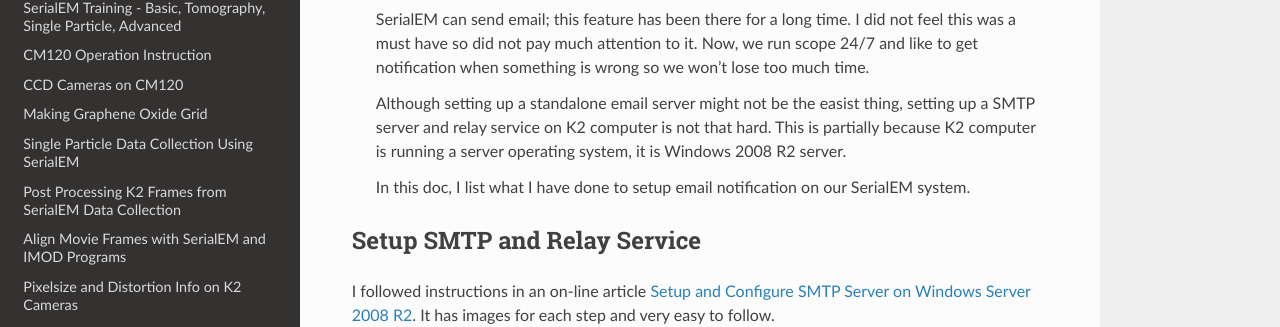
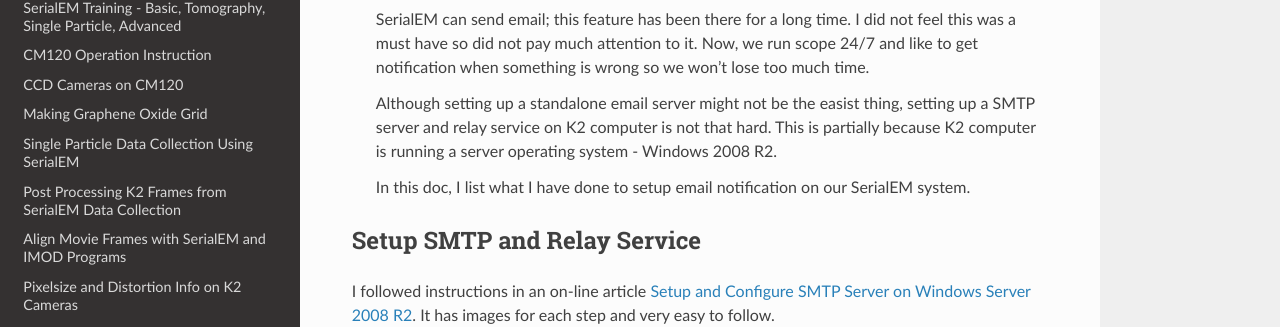
Before and after one commit to xuchen66/sphinx-emdocs, a Sphinx documentation site: the page built from source/serialEM-note-setup-email.rst, in a window 1280 px wide and 1283 px high. Shown: the part 303-630 px from the top of the window. Built offline with Sphinx 7.4.7 and the Read the Docs theme 2.0.0, drawn with Linux system fonts in a browser that asks for light colours; pages that are not in the unit, such as notebooks, are missing from menus.

Commit message:
Update serialEM-note-setup-email.rst

```diff
--- a/source/serialEM-note-setup-email.rst
+++ b/source/serialEM-note-setup-email.rst
@@ -15,8 +15,7 @@
       attention to it. Now, we run scope 24/7 and like to get notification when something is wrong so we won't lose too much time.
 
       Although setting up a standalone email server might not be the easist thing, setting up a SMTP server and relay service on
-      K2 computer is not that hard. This is partially because K2 computer is running a server operating system, it is Windows 2008
-      R2 server.
+      K2 computer is not that hard. This is partially because K2 computer is running a server operating system - Windows 2008 R2.
 
       In this doc, I list what I have done to setup email notification on our SerialEM system.
 
```
